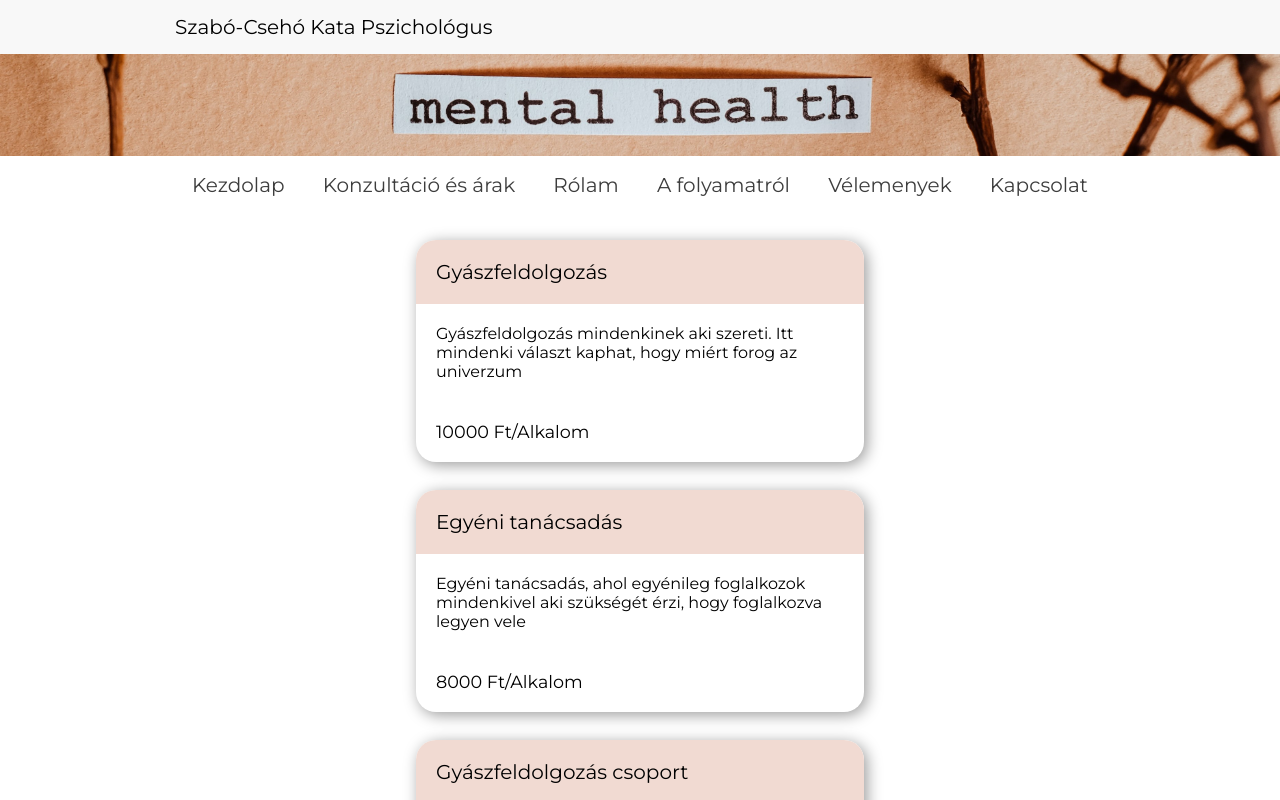
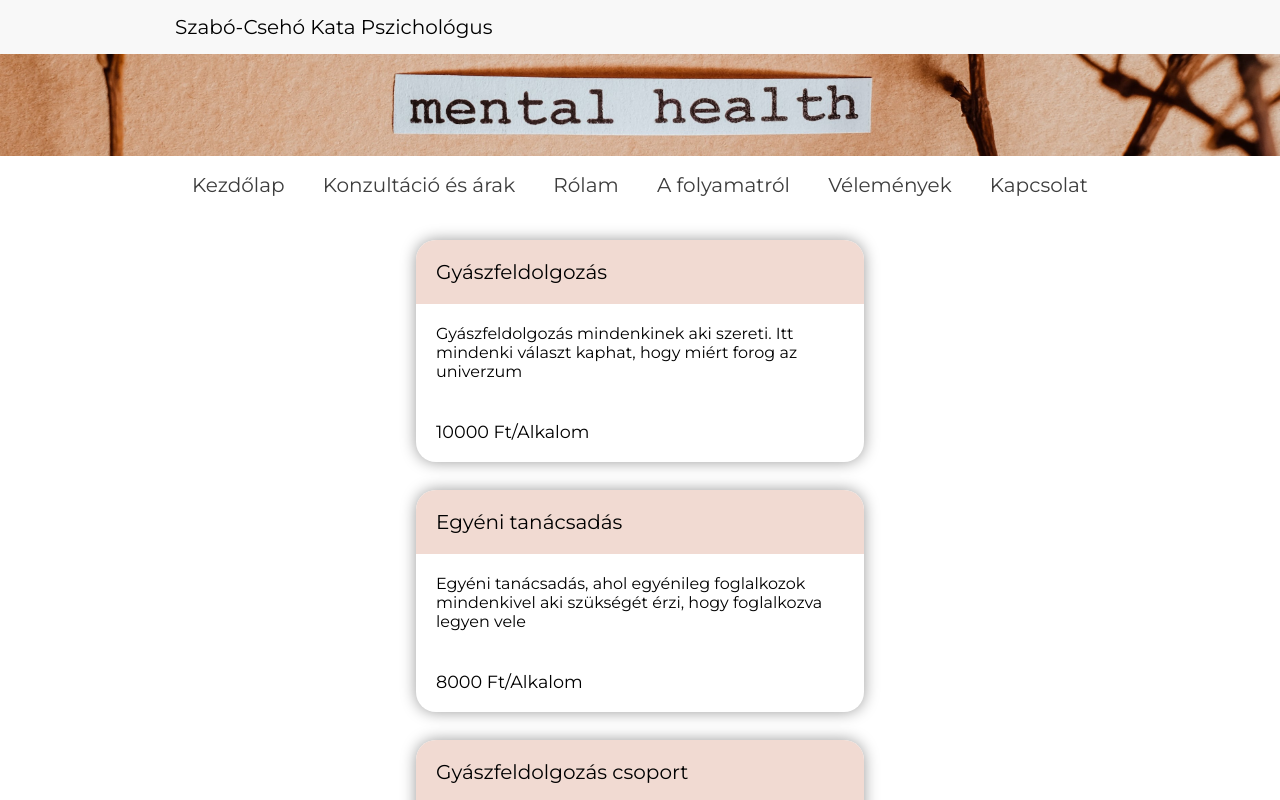
Before and after one commit to SzMatthew/kata-website-frontend, a React (Create React App) app: page /konzultacio-es-arak in a window 1280 px wide. Shown: the top 800 px of the page. Built offline with nearby package versions, Linux system fonts and the light colour scheme.

Commit message:
Rework Konzultacio Item box shadow

```diff
--- a/src/Components/Konzultacio-es-arak/KonzultacioItem/KonzultacioItem.scss
+++ b/src/Components/Konzultacio-es-arak/KonzultacioItem/KonzultacioItem.scss
@@ -5,7 +5,7 @@
   margin: 1.75rem auto;
   //border: 1px solid $lightest_grey;
   border-radius: 20px;
-  box-shadow: 3px 3px 15px $lightest_grey;
+  box-shadow: 0px 0px 15px 0px $lightest_grey;
   cursor: default;
 
   .header-wrapper {
--- a/src/Components/Navigation/Navigation.jsx
+++ b/src/Components/Navigation/Navigation.jsx
@@ -1,5 +1,5 @@
 import React from 'react';
-import { Link, useParams } from "react-router-dom"
+import { Link } from "react-router-dom"
 import './Navigation.scss';
 
 const Navigation = () => {
@@ -7,7 +7,7 @@ const Navigation = () => {
     <nav className='navigation-container'>
       <ul className='navigation'>
         <li className='item'>
-          <Link to={`/`}>Kezdolap</Link>
+          <Link to={`/`}>Kezdőlap</Link>
         </li>
         <li className='item'>
           <Link to={`/konzultacio-es-arak`}>Konzultáció és árak</Link>
@@ -19,7 +19,7 @@ const Navigation = () => {
           <Link to={`/folyamatrol`}>A folyamatról</Link>
         </li>
         <li className='item'>
-          <Link to={`/velemenyek`}>Vélemenyek</Link>
+          <Link to={`/velemenyek`}>Vélemények</Link>
         </li>
         <li className='item'>
           <Link to={`/kapcsolat`}>Kapcsolat</Link>
```
